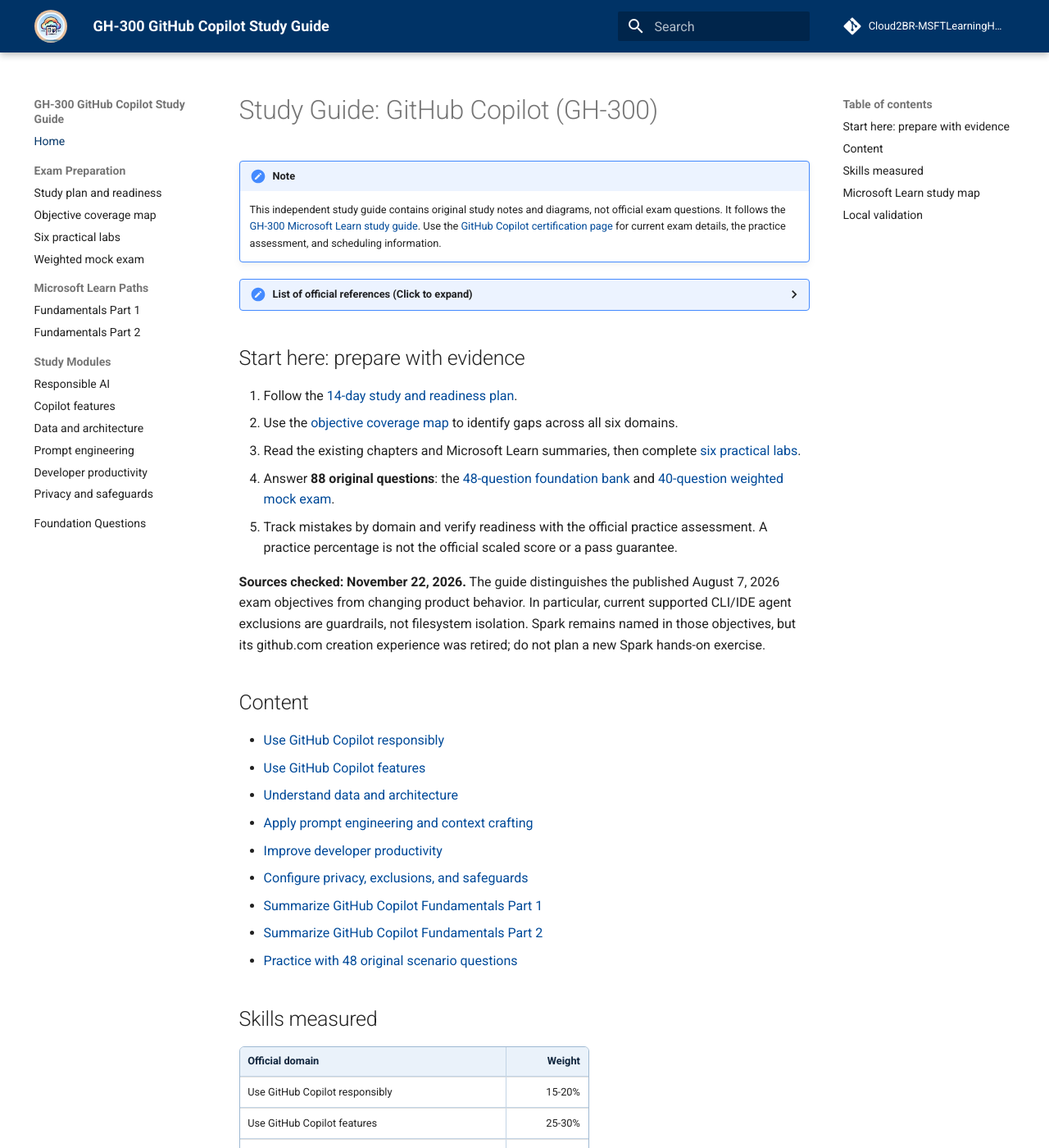
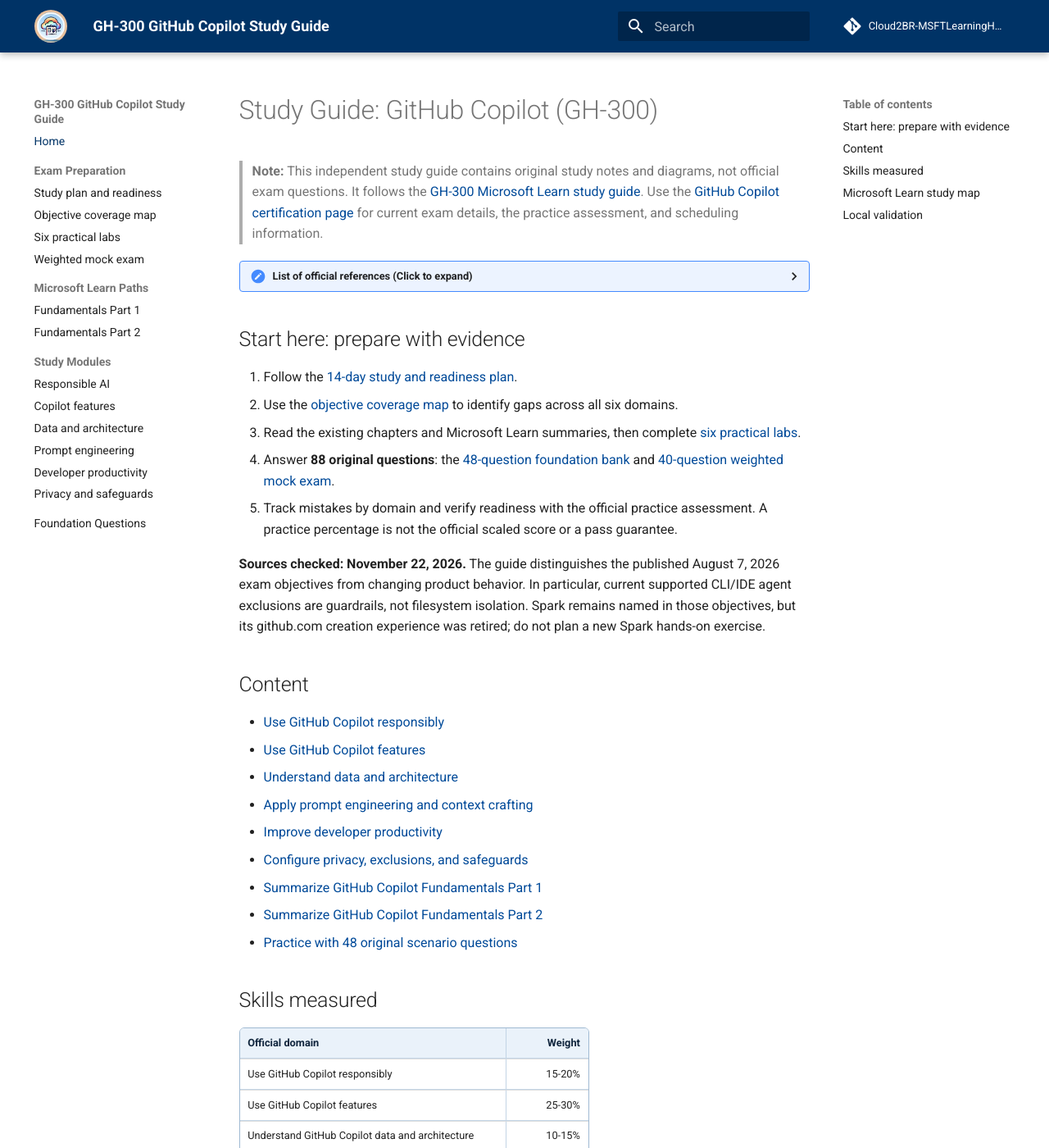
Before and after one commit to Cloud2BR-MSFTLearningHub/GH-300StudyGuide, an MkDocs documentation site: the page built from docs/index.md, in a window 1280 px wide and 1400 px high. Shown: the whole window at 82% size. Built offline with MkDocs 1.6.1 and Material for MkDocs 9.7.7, drawn with Linux system fonts in a browser that asks for light colours; comment, search, counter and statistics services are not loaded.

Commit message:
Fix README rendering and documentation links on GitHub
Use portable callouts and supported image markup where needed, and point README links to verified documentation targets while retaining site compatibility.

Co-authored-by: Copilot <223556219+Copilot@users.noreply.github.com>

```diff
--- a/README.md
+++ b/README.md
@@ -1,7 +1,7 @@
 # Study Guide: GitHub Copilot (GH-300)
 
-!!! note
-	This independent study guide contains original study notes and diagrams, not official exam questions. It follows the [GH-300 Microsoft Learn study guide](https://learn.microsoft.com/en-us/credentials/certifications/resources/study-guides/gh-300). Use the [GitHub Copilot certification page](https://learn.microsoft.com/en-us/credentials/certifications/github-copilot/) for current exam details, the practice assessment, and scheduling information.
+> **Note:**
+> This independent study guide contains original study notes and diagrams, not official exam questions. It follows the [GH-300 Microsoft Learn study guide](https://learn.microsoft.com/en-us/credentials/certifications/resources/study-guides/gh-300). Use the [GitHub Copilot certification page](https://learn.microsoft.com/en-us/credentials/certifications/github-copilot/) for current exam details, the practice assessment, and scheduling information.
 
 <details markdown="1">
 <summary><b>List of official references</b> (Click to expand)</summary>
@@ -64,8 +64,8 @@ The two official paths contain 15 modules and approximately 519 minutes of instr
 | Generate and review tests | [Testing workflow](https://cloud2br-msftlearninghub.github.io/GH-300StudyGuide/productivity/#testing-workflow) | [Develop unit tests using GitHub Copilot tools](https://learn.microsoft.com/en-us/training/modules/develop-unit-tests-using-github-copilot-tools/) |
 | Check exam readiness | [Weighted mock exam](https://cloud2br-msftlearninghub.github.io/GH-300StudyGuide/mock-exam/) and [readiness plan](https://cloud2br-msftlearninghub.github.io/GH-300StudyGuide/exam-preparation/) | [Official GitHub Copilot practice assessment](https://learn.microsoft.com/en-us/credentials/certifications/github-copilot/practice/assessment?assessment-type=practice) |
 
-!!! tip
-	The current English exam skills measured as of August 7, 2026 are reflected here. Review the current [skills measured](https://learn.microsoft.com/en-us/credentials/certifications/resources/study-guides/gh-300) before scheduling the exam.
+> **Tip:**
+> The current English exam skills measured as of August 7, 2026 are reflected here. Review the current [skills measured](https://learn.microsoft.com/en-us/credentials/certifications/resources/study-guides/gh-300) before scheduling the exam.
 
 ## Local validation
 
@@ -83,7 +83,7 @@ python scripts/check_site.py
 CI also proves the threshold test detects a controlled regression in an isolated
 temporary copy; it never leaves a broken implementation in the lab.
 
-<figure class="product-visual certification-badge">
-	<a href="https://learn.microsoft.com/en-us/credentials/certifications/github-copilot/"><img src="assets/images/github-copilot-certification.svg" alt="Official GitHub Copilot certification badge from Microsoft Learn" /></a>
-	<figcaption>Image source: <a href="https://learn.microsoft.com/en-us/credentials/certifications/github-copilot/">Microsoft Learn, GitHub Copilot certification</a>.</figcaption>
-</figure>
+<div class="product-visual certification-badge">
+	<a href="https://learn.microsoft.com/en-us/credentials/certifications/github-copilot/"><img src="https://raw.githubusercontent.com/Cloud2BR-MSFTLearningHub/GH-300StudyGuide/main/docs/assets/images/github-copilot-certification.svg" alt="Official GitHub Copilot certification badge from Microsoft Learn" /></a>
+	<p class="visual-caption">Image source: <a href="https://learn.microsoft.com/en-us/credentials/certifications/github-copilot/">Microsoft Learn, GitHub Copilot certification</a>.</p>
+</div>
--- a/docs/assets/css/custom.css
+++ b/docs/assets/css/custom.css
@@ -60,11 +60,13 @@
   width: 100%;
 }
 
-.product-visual figcaption {
+.product-visual figcaption,
+.product-visual .visual-caption {
   background: #edf4fb;
   border-top: 1px solid #c2d4e5;
   color: #334155;
   font-size: 0.75rem;
+  margin: 0;
   padding: 0.65rem 0.85rem;
 }
 
```
